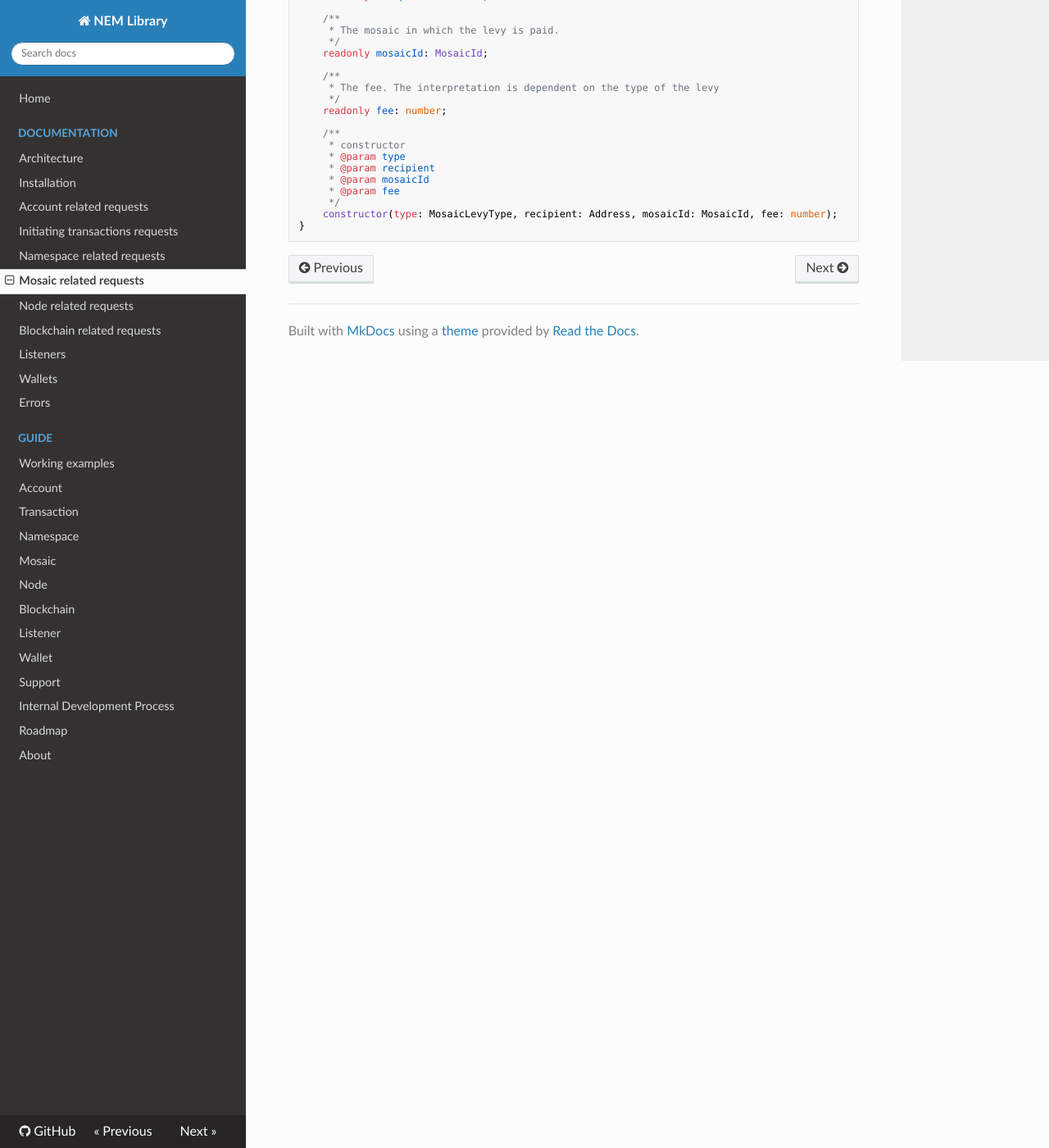
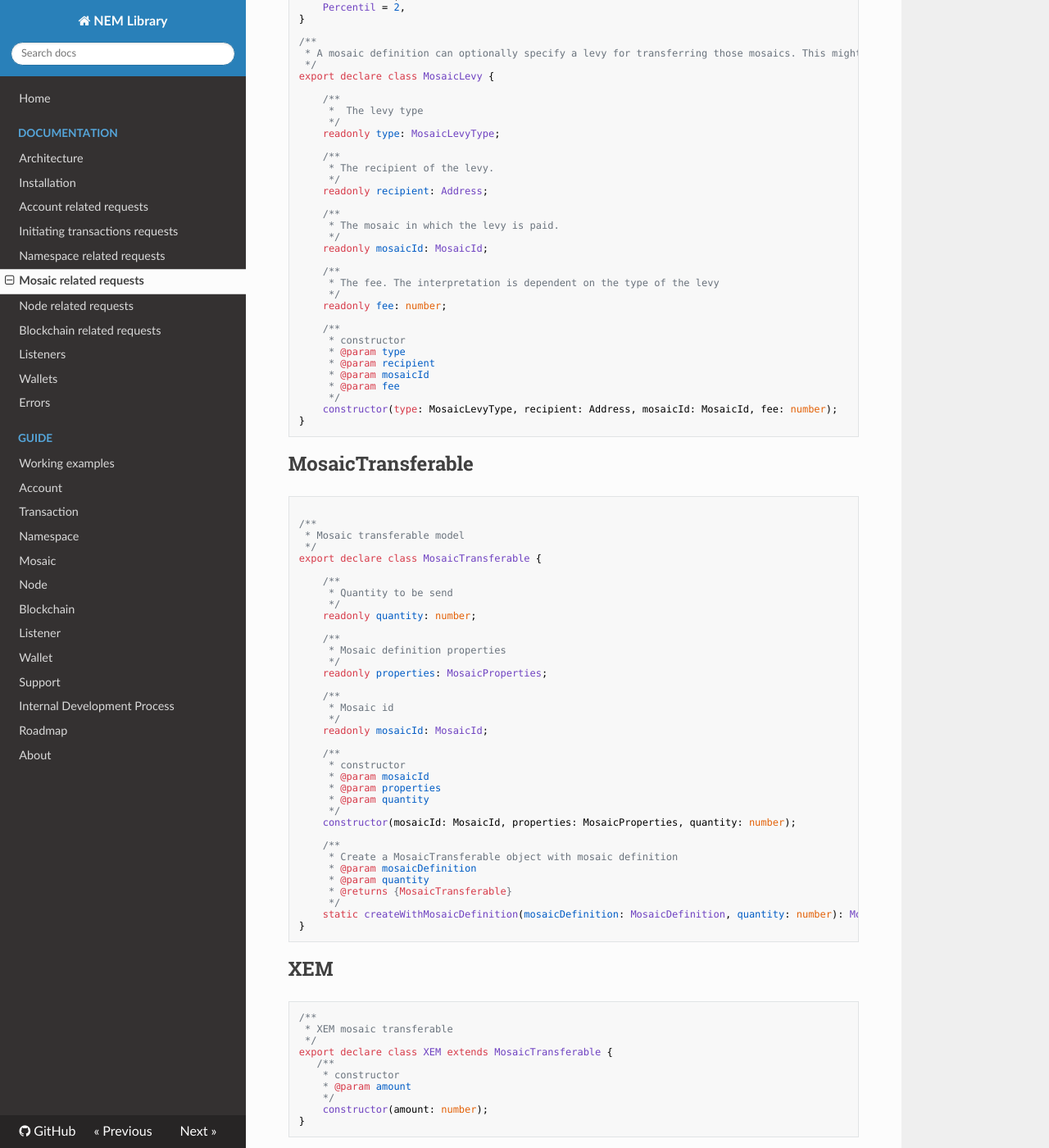
Before and after one commit to takahser/nem-library-docs, an MkDocs documentation site: the page built from docs/documentation/mosaic.md, in a window 1280 px wide and 1400 px high, scrolled down 4276 px. Shown: the whole window at 82% size. Built offline with MkDocs 1.6.1, drawn with Linux system fonts in a browser that asks for light colours; nearby versions of some CDN libraries; old or Windows-style settings are respelled for this version of MkDocs; some of the changed text lies outside the part shown.

Commit message:
ADDED XEM and MosaicTransferable objects in mosaic.md CHANGED TransferTransaction definition in transaction.md

````diff
--- a/docs/documentation/mosaic.md
+++ b/docs/documentation/mosaic.md
@@ -17,7 +17,24 @@ export declare class MosaicHttp extends HttpEndpoint {
      * @param pageSize - The number of mosaic definition objects to be returned for each request. The parameter is optional. The default value is 25, the minimum value is 5 and hte maximum value is 100.
      * @returns Observable<MosaicDefinition[]>
      */
-    getMosaicDefinitions(namespace: string, id?: number, pageSize?: string): Observable<MosaicDefinition[]>;
+    getAllMosaicsGivenNamespace(namespace: string, id?: number, pageSize?: number): Observable<MosaicDefinition[]>;
+
+    /**
+     * Return the Mosaic Definition given a namespace and mosaic. Throw exception if no mosaic is found
+     * @param {string} namespace
+     * @param {string} mosaic
+     * @returns {Observable<MosaicDefinition>}
+     */
+    getMosaicDefinition(namespace: string, mosaic: string): Observable<MosaicDefinition>;
+
+    /**
+     * Return a MosaicTransferable with the amount
+     * @param {string} namespace
+     * @param {string} mosaic
+     * @param {number} amount
+     * @returns {Observable<MosaicTransferable>}
+     */
+    getMosaicTransferableWithAmount(namespace: string, mosaic: string, amount: number): Observable<MosaicTransferable>;
 }
 
 ```
@@ -291,3 +308,60 @@ export declare class MosaicLevy {
     constructor(type: MosaicLevyType, recipient: Address, mosaicId: MosaicId, fee: number);
 }
 ```
+
+## MosaicTransferable
+
+```typescript
+
+/**
+ * Mosaic transferable model
+ */
+export declare class MosaicTransferable {
+
+    /**
+     * Quantity to be send
+     */
+    readonly quantity: number;
+
+    /**
+     * Mosaic definition properties
+     */
+    readonly properties: MosaicProperties;
+
+    /**
+     * Mosaic id
+     */
+    readonly mosaicId: MosaicId;
+
+    /**
+     * constructor
+     * @param mosaicId
+     * @param properties
+     * @param quantity
+     */
+    constructor(mosaicId: MosaicId, properties: MosaicProperties, quantity: number);
+
+    /**
+     * Create a MosaicTransferable object with mosaic definition
+     * @param mosaicDefinition
+     * @param quantity
+     * @returns {MosaicTransferable}
+     */
+    static createWithMosaicDefinition(mosaicDefinition: MosaicDefinition, quantity: number): MosaicTransferable;
+}
+```
+
+## XEM
+
+```typescript
+/**
+ * XEM mosaic transferable
+ */
+export declare class XEM extends MosaicTransferable {
+   /**
+    * constructor
+    * @param amount
+    */
+    constructor(amount: number);
+}
+```
````
Also changed, not shown: docs/documentation/transaction.md (+4 -4 lines).
